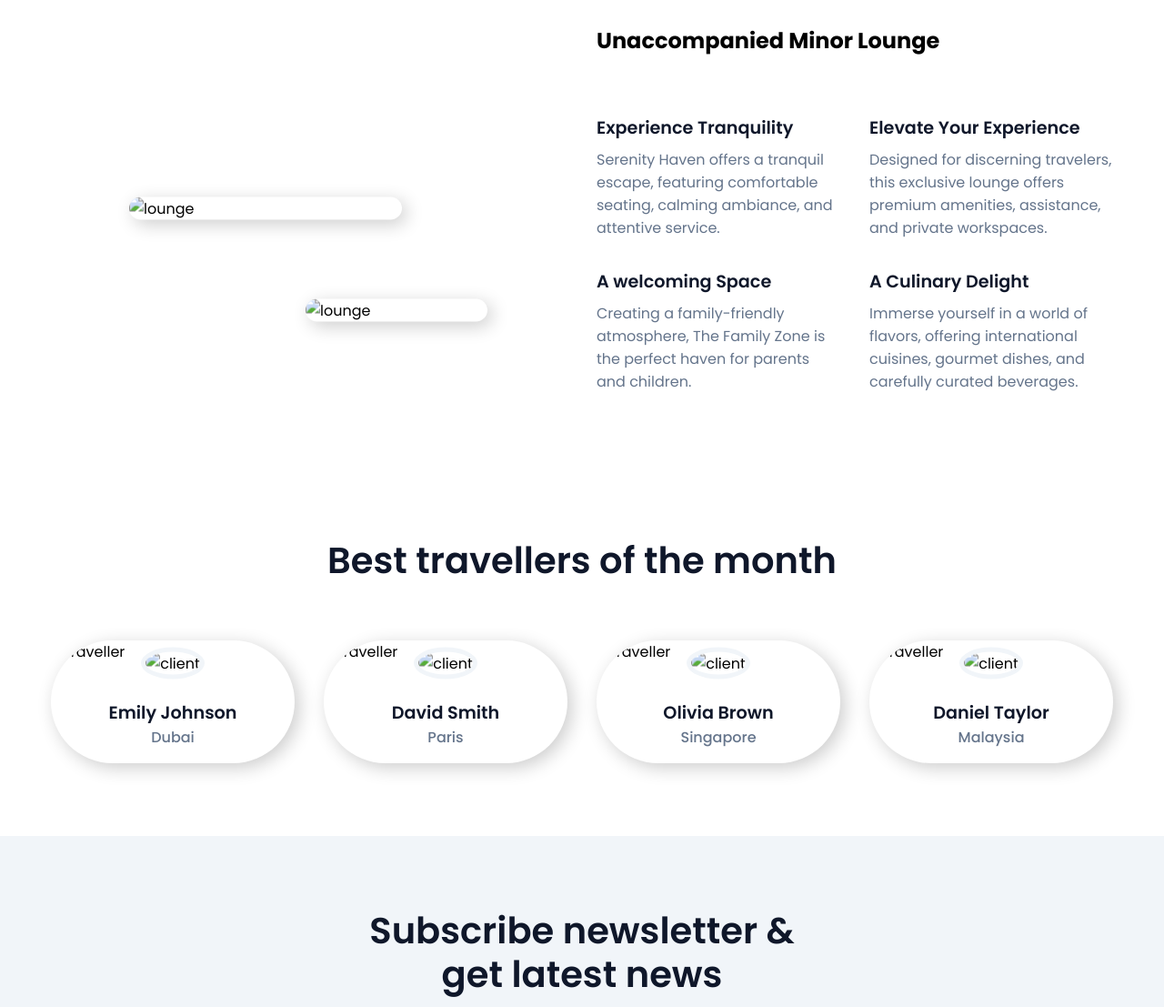
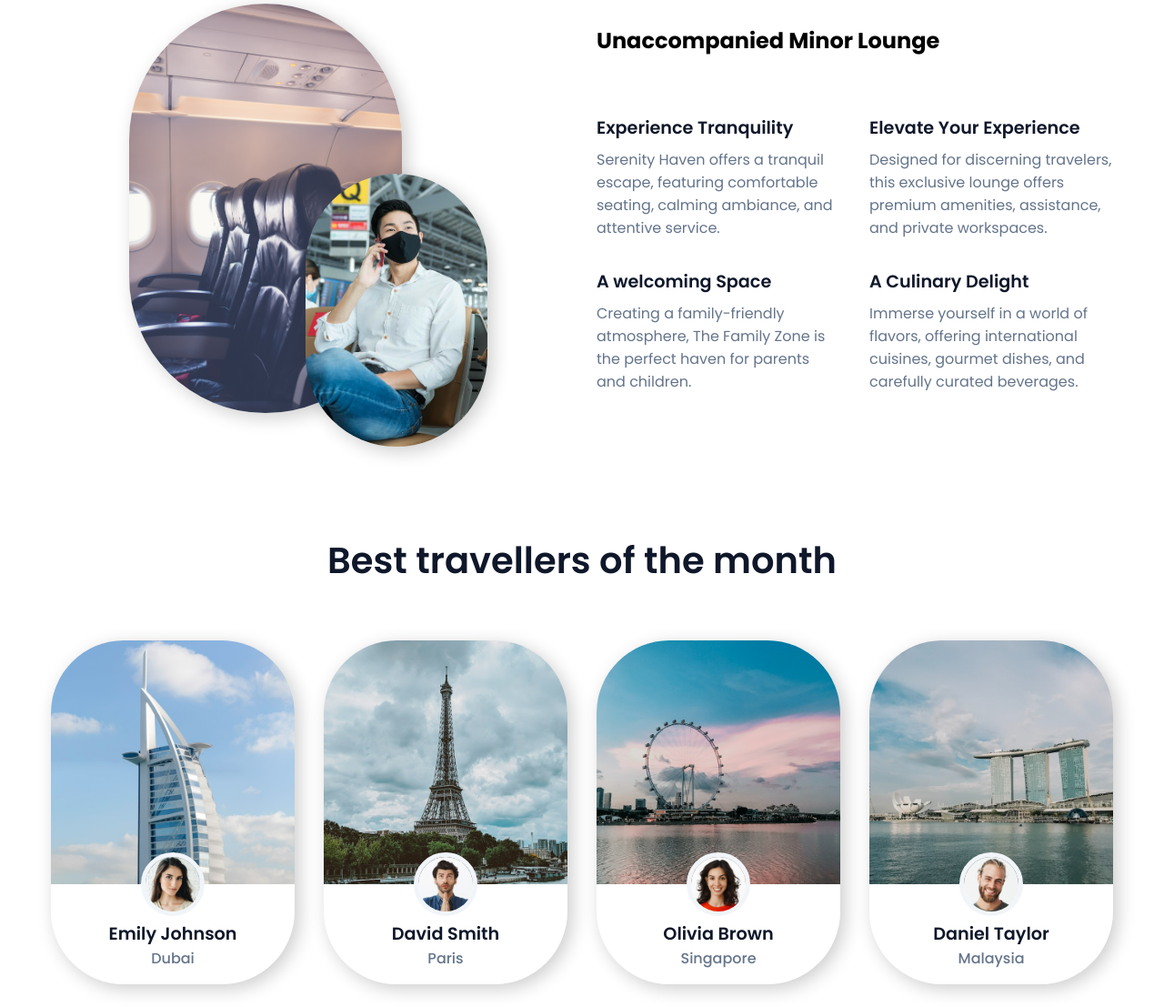
Before and after one commit to uzair-sayyed/AirTickets, a plain HTML site: page index.html in a window 1280 px wide. Shown: the part 2795-3902 px from the top of the page at 91% size. Drawn offline with nearby package versions, Linux system fonts and the light colour scheme; files whose address does not match are found by name.

Commit message:
Update index.html

```diff
--- a/index.html
+++ b/index.html
@@ -116,9 +116,9 @@
           </p>
         </div>
         <div class="plan__image">
-          <img src="assests/plan-1.jpg" alt="plan" />
-          <img src="assests/plan-2.jpg" alt="plan" />
-          <img src="assests/plan-3.jpg" alt="plan" />
+          <img src="plan-1.jpg" alt="plan" />
+          <img src="plan-2.jpg" alt="plan" />
+          <img src="plan-3.jpg" alt="plan" />
         </div>
       </div>
     </section>
@@ -162,8 +162,8 @@
 
     <section class="section__container lounge__container">
       <div class="lounge__image">
-        <img src="assests/lounge-1.jpg" alt="lounge" />
-        <img src="assests/lounge-2.jpg" alt="lounge" />
+        <img src="lounge-1.jpg" alt="lounge" />
+        <img src="lounge-2.jpg" alt="lounge" />
       </div>
       <div class="lounge__content">
         <h2>Unaccompanied Minor Lounge</h2>
@@ -207,33 +207,33 @@
       <h2 class="section__header">Best travellers of the month</h2>
       <div class="travellers__grid">
         <div class="travellers__card">
-          <img src="assests/traveller-1.jpg" alt="traveller" />
+          <img src="traveller-1.jpg" alt="traveller" />
           <div class="travellers__card__content">
-            <img src="assests/client-1.jpg" alt="client" />
+            <img src="client-1.jpg" alt="client" />
             <h4>Emily Johnson</h4>
             <p>Dubai</p>
           </div>
         </div>
         <div class="travellers__card">
-          <img src="assests/traveller-2.jpg" alt="traveller" />
+          <img src="traveller-2.jpg" alt="traveller" />
           <div class="travellers__card__content">
-            <img src="assests/client-2.jpg" alt="client" />
+            <img src="client-2.jpg" alt="client" />
             <h4>David Smith</h4>
             <p>Paris</p>
           </div>
         </div>
         <div class="travellers__card">
-          <img src="assests/traveller-3.jpg" alt="traveller" />
+          <img src="traveller-3.jpg" alt="traveller" />
           <div class="travellers__card__content">
-            <img src="assests/client-3.jpg" alt="client" />
+            <img src="client-3.jpg" alt="client" />
             <h4>Olivia Brown</h4>
             <p>Singapore</p>
           </div>
         </div>
         <div class="travellers__card">
-          <img src="assests/traveller-4.jpg" alt="traveller" />
+          <img src="traveller-4.jpg" alt="traveller" />
           <div class="travellers__card__content">
-            <img src="assests/client-4.jpg" alt="client" />
+            <img src="client-4.jpg" alt="client" />
             <h4>Daniel Taylor</h4>
             <p>Malaysia</p>
           </div>
```
